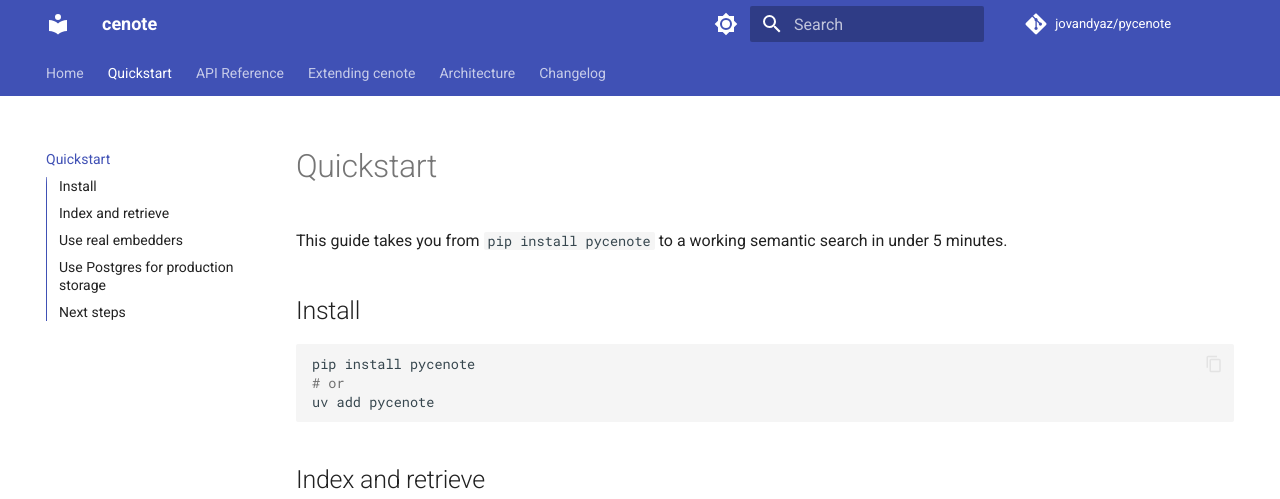
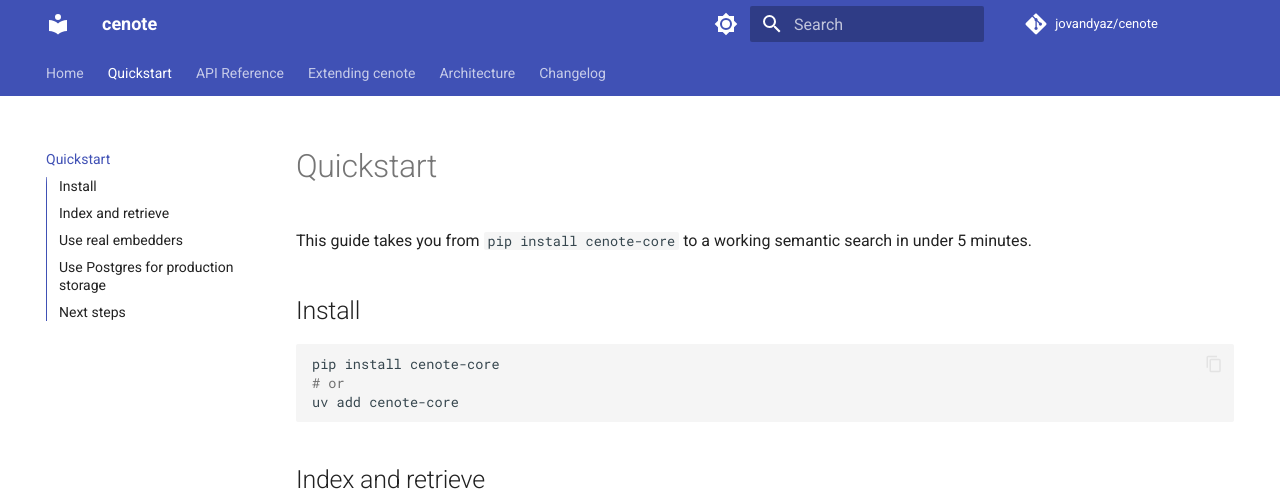
Before and after one commit to jovandyaz/cenote, an MkDocs documentation site: the page built from docs/site/quickstart.md, in a window 1280 px wide and 900 px high. Shown: the top 499 px of the window. Built offline with MkDocs 1.6.1 and Material for MkDocs 9.7.7, drawn with Linux system fonts in a browser that asks for light colours; comment, search, counter and statistics services are not loaded.

Commit message:
chore: rename PyPI package to cenote-core and repo URLs to jovandyaz/cenote

````diff
--- a/docs/site/quickstart.md
+++ b/docs/site/quickstart.md
@@ -1,13 +1,13 @@
 # Quickstart
 
-This guide takes you from `pip install pycenote` to a working semantic search in under 5 minutes.
+This guide takes you from `pip install cenote-core` to a working semantic search in under 5 minutes.
 
 ## Install
 
 ```bash
-pip install pycenote
+pip install cenote-core
 # or
-uv add pycenote
+uv add cenote-core
 ```
 
 ## Index and retrieve
@@ -75,7 +75,7 @@
 await store.apply_migrations()
 ```
 
-See [examples/pgvector_setup.py](https://github.com/jovandyaz/pycenote/blob/main/examples/pgvector_setup.py) for a complete production setup.
+See [examples/pgvector_setup.py](https://github.com/jovandyaz/cenote/blob/main/examples/pgvector_setup.py) for a complete production setup.
 
 ## Next steps
 
--- a/mkdocs.yml
+++ b/mkdocs.yml
@@ -1,8 +1,8 @@
 site_name: cenote
 site_description: Production-grade Python framework for building agentic RAG applications
-site_url: https://jovandyaz.github.io/pycenote/
-repo_url: https://github.com/jovandyaz/pycenote
-repo_name: jovandyaz/pycenote
+site_url: https://jovandyaz.github.io/cenote/
+repo_url: https://github.com/jovandyaz/cenote
+repo_name: jovandyaz/cenote
 docs_dir: docs/site
 
 theme:
--- a/src/cenote/__init__.py
+++ b/src/cenote/__init__.py
@@ -4,7 +4,7 @@
 from importlib.metadata import PackageNotFoundError, version
 
 try:
-    __version__: str = version("pycenote")
+    __version__: str = version("cenote-core")
 except PackageNotFoundError:  # uninstalled (dev) checkout
     __version__ = "0.0.0+dev"
 
````
Also changed, not shown: CHANGELOG.md (+8 -2 lines), CLAUDE.md (+2 -2 lines), CONTRIBUTING.md (+4 -4 lines), README.md (+7 -7 lines), SECURITY.md (+1 -1 lines), docs/diagrams/README.md (+1 -1 lines), docs/site/architecture.md (+3 -3 lines), docs/site/changelog.md (+1 -1 lines), docs/site/extending/custom-embedder.md (+1 -1 lines), docs/site/index.md (+1 -1 lines), pyproject.toml (+5 -5 lines), 4 other files.
